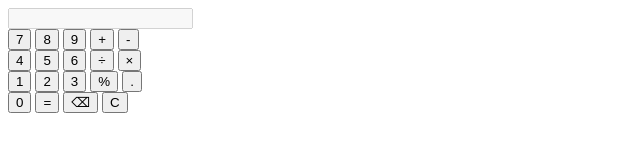
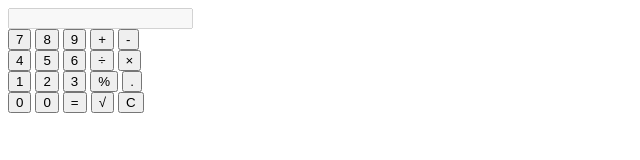
Before and after one commit to brooklynharden/calculator-, a plain HTML site: page index.html in a window 1280 px wide. Shown: the full height of the page, 0-640 px from the left. Drawn offline with Linux system fonts and the light colour scheme.

Commit message:
add square root to html

```diff
--- a/index.html
+++ b/index.html
@@ -28,8 +28,9 @@
                 <button onclick="appendValue('.')">.</button>
                 <br>
                 <button onclick="appendValue('0')">0</button>
+                <button onclick="appendValue('')">0</button>
                 <button onclick="calculateResult()">=</button>
-                <button onclick="backspace()">⌫</button>
+                <button onclick="calculateSqaureRoot()">√</button>
                 <button onclick="clearDisplay()">C</button>
             </div>
         </div>
```
